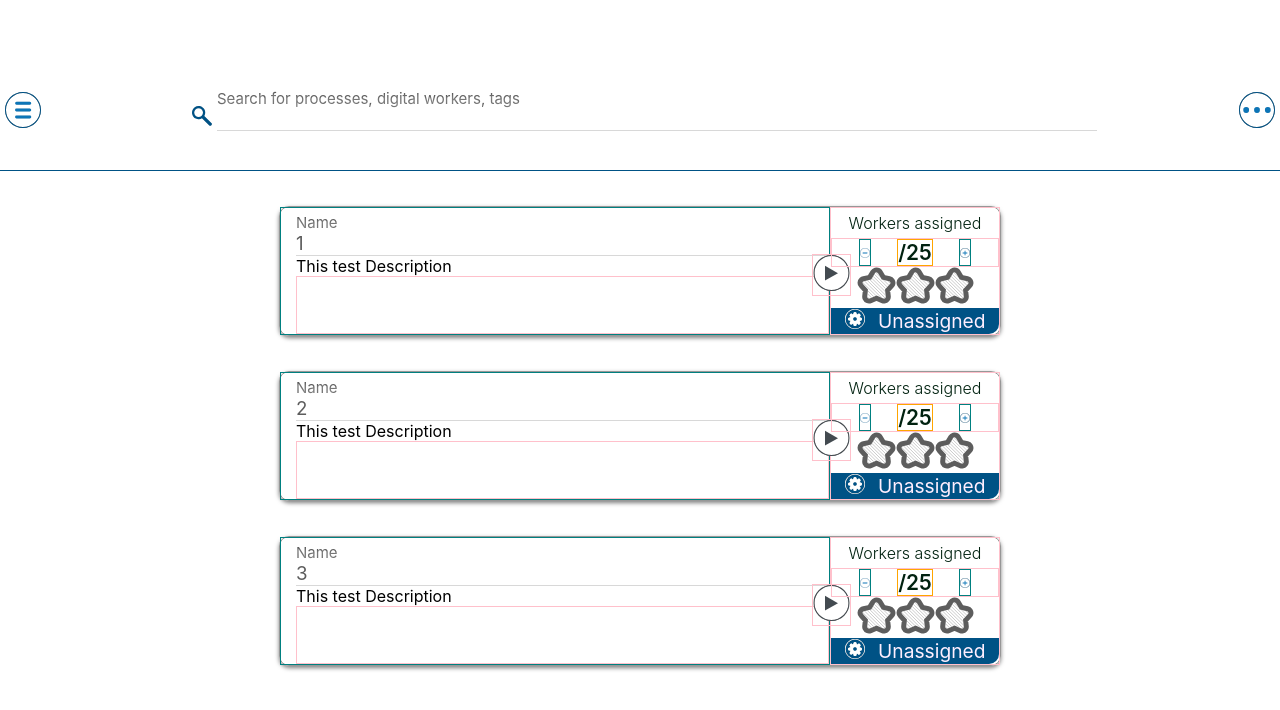
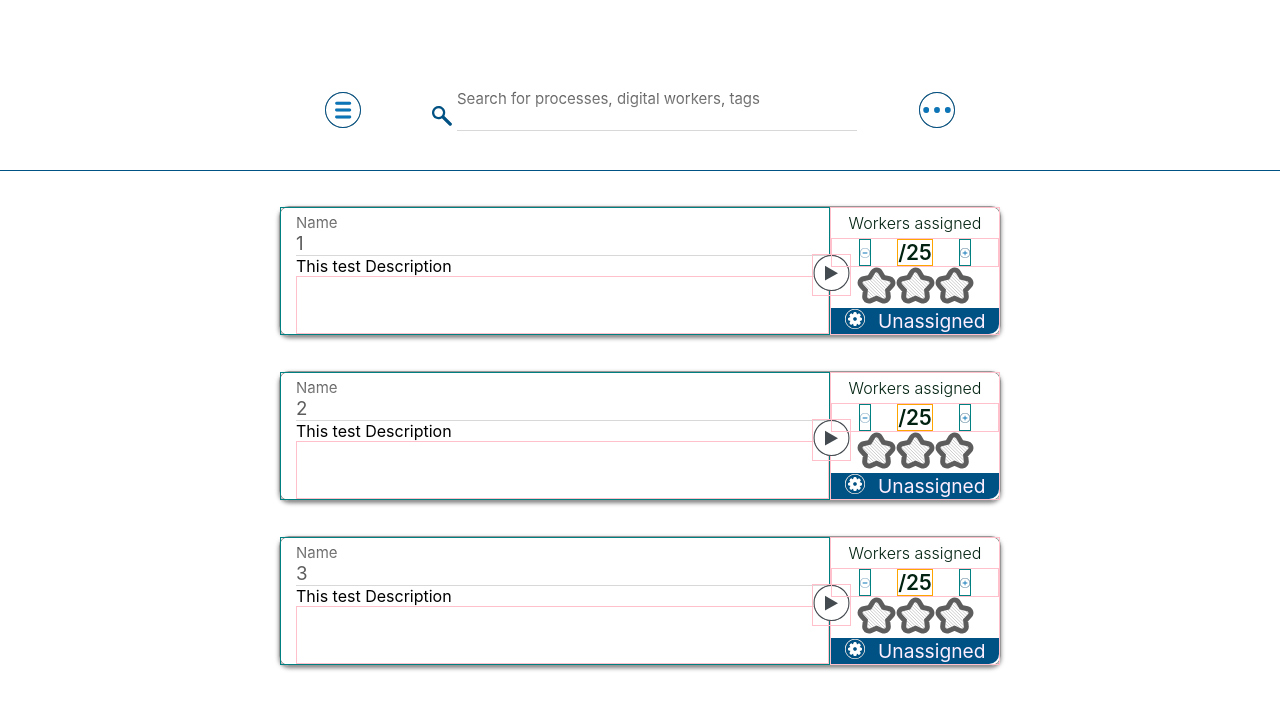
Before and after one commit to lepris/Test-BLP, a React (Create React App) app: page / in a window 1280 px wide. Shown: the top 710 px of the page. Built offline with nearby package versions, Linux system fonts and the light colour scheme.

Commit message:
NavBar padding added

```diff
--- a/src/components/ONavBar.jsx
+++ b/src/components/ONavBar.jsx
@@ -1,6 +1,6 @@
 import React from 'react';
 import '../styles/ONavBar.css';
-import {MenuIcon, RefreshIcon} from '../Icons/AllIcons';
+import { MenuIcon, RefreshIcon } from '../Icons/AllIcons';
 import SearchForm from './SearchForm';
 const ONavBar = () => {
     return (
@@ -15,7 +15,7 @@ const ONavBar = () => {
                 <RefreshIcon />
             </div>
         </div>
-     );
+    );
 }
 
 export default ONavBar;
--- a/src/styles/ONavBar.scss
+++ b/src/styles/ONavBar.scss
@@ -4,7 +4,7 @@
 
     margin-top: 50px;
     height: 120px;
-
+    padding: 0% 25% 0% 25%;
     display: flex;
     justify-content: space-between;
     align-content: center;
```
